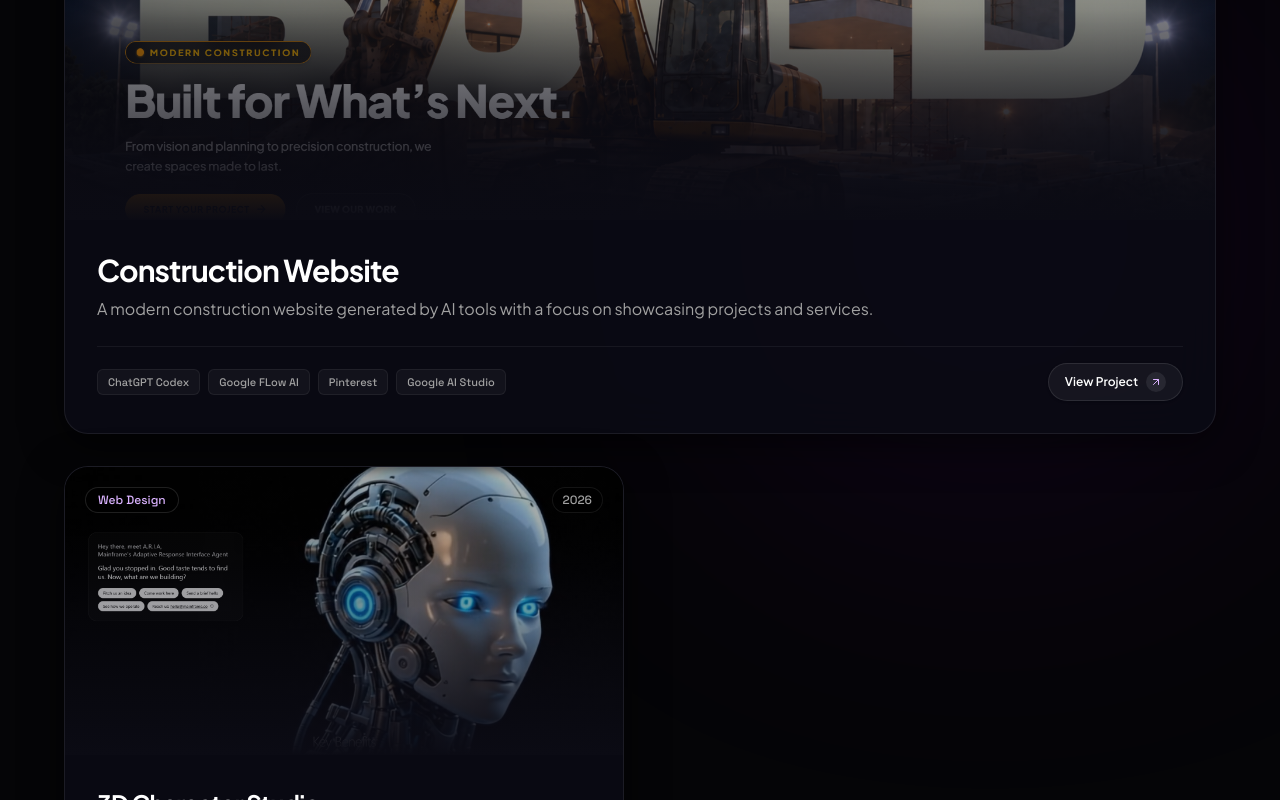
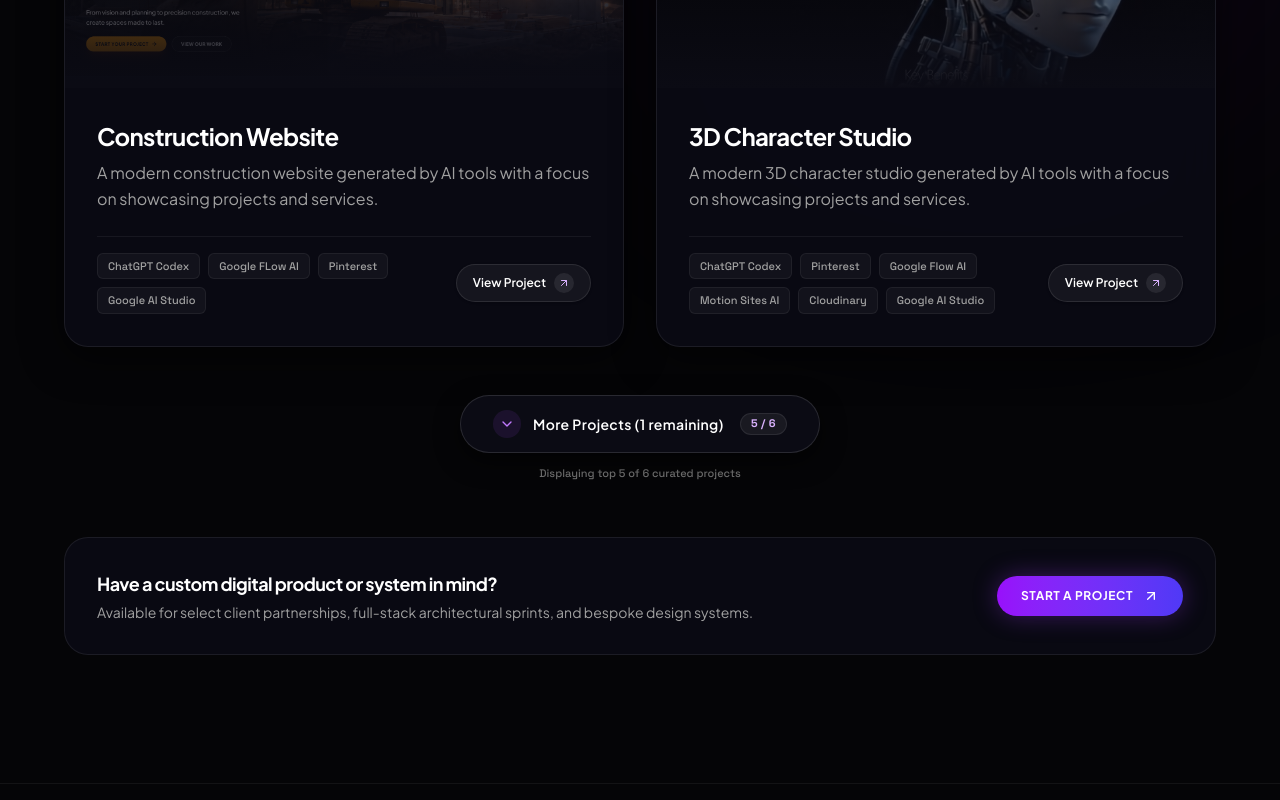
Before and after one commit to dayan11776/Personal-Portfolio, a React (Vite) app: page / in a window 1280 px wide. Shown: the part 5320-6120 px from the top of the page. Built offline with nearby package versions, Linux system fonts and the light colour scheme.

Commit message:
Add new project and cleanup codes

```diff
--- a/package.json
+++ b/package.json
@@ -24,6 +24,8 @@
   },
   "devDependencies": {
     "@types/node": "^22.14.0",
+    "@types/react": "^19.0.10",
+    "@types/react-dom": "^19.0.4",
     "autoprefixer": "^10.4.21",
     "esbuild": "^0.25.0",
     "tailwindcss": "^4.1.14",
--- a/src/components/ContactSection.tsx
+++ b/src/components/ContactSection.tsx
@@ -324,9 +324,9 @@ export const ContactSection: React.FC = () => {
           whileInView={{ opacity: 1, x: 0 }}
           viewport={{ once: true }}
           transition={{ duration: 0.6, delay: 0.15 }}
-          className="lg:col-span-7"
+          className="lg:col-span-7 h-full flex flex-col"
         >
-          <div className="relative p-6 sm:p-8 md:p-10 rounded-3xl bg-[#0b0b14]/90 border border-white/[0.09] backdrop-blur-xl shadow-[0_10px_40px_rgba(0,0,0,0.6)]">
+          <div className="relative p-6 sm:p-8 md:p-10 rounded-3xl bg-[#0b0b14]/90 border border-white/[0.09] backdrop-blur-xl shadow-[0_10px_40px_rgba(0,0,0,0.6)] h-full flex-1 flex flex-col justify-between">
             {/* Subtle Inner Ambient Glow */}
             <div className="absolute top-0 right-0 w-80 h-80 bg-purple-600/10 rounded-full blur-3xl pointer-events-none -z-10" />
 
--- a/src/components/FeaturedProjectsSection.tsx
+++ b/src/components/FeaturedProjectsSection.tsx
@@ -6,6 +6,8 @@ import {
   Filter,
   Layers,
   ExternalLink,
+  ChevronDown,
+  ChevronUp,
 } from "lucide-react";
 import { FEATURED_PROJECTS_SECTION_DATA } from "../data/portfolioData";
 import { FeaturedProject, ProjectCategoryFilter } from "../types";
@@ -15,12 +17,15 @@ interface FeaturedProjectsSectionProps {
   onContactClick: () => void;
 }
 
+const MAX_PROJECTS_DISPLAY = 5;
+
 export const FeaturedProjectsSection: React.FC<
   FeaturedProjectsSectionProps
 > = ({ onSelectProject, onContactClick }) => {
   const [selectedCategory, setSelectedCategory] =
     useState<ProjectCategoryFilter>("All");
   const [hoveredCardId, setHoveredCardId] = useState<string | null>(null);
+  const [showAll, setShowAll] = useState<boolean>(false);
 
   const filteredProjects = FEATURED_PROJECTS_SECTION_DATA.projects.filter(
     (project) => {
@@ -28,6 +33,26 @@ export const FeaturedProjectsSection: React.FC<
       return project.category === selectedCategory;
     },
   );
+
+  const displayedProjects = showAll
+    ? filteredProjects
+    : filteredProjects.slice(0, MAX_PROJECTS_DISPLAY);
+
+  const handleCategoryChange = (category: ProjectCategoryFilter) => {
+    setSelectedCategory(category);
+    setShowAll(false);
+  };
+
+  const handleToggleMore = () => {
+    if (showAll) {
+      setShowAll(false);
+      document
+        .getElementById("projects-heading")
+        ?.scrollIntoView({ behavior: "smooth", block: "start" });
+    } else {
+      setShowAll(true);
+    }
+  };
 
   return (
     <section
@@ -88,11 +113,10 @@ export const FeaturedProjectsSection: React.FC<
         >
           {FEATURED_PROJECTS_SECTION_DATA.categories.map((category) => {
             const isActive = selectedCategory === category;
-
             return (
               <button
                 key={category}
-                onClick={() => setSelectedCategory(category)}
+                onClick={() => handleCategoryChange(category)}
                 className={`relative px-4 sm:px-6 py-2 rounded-full text-xs sm:text-sm font-medium transition-all duration-300 cursor-pointer whitespace-nowrap ${
                   isActive
                     ? "text-white font-semibold"
@@ -113,13 +137,14 @@ export const FeaturedProjectsSection: React.FC<
         </div>
       </motion.div>
 
-      {/* 3. Responsive Project Showcase Grid (First Project Spans 2 Columns for Visual Hierarchy) */}
+      {/* 3. Responsive Project Showcase Grid (Maximum 5 by default; First Project Spans 2 Columns) */}
       <div
         className="grid grid-cols-1 lg:grid-cols-2 gap-8 items-stretch"
         id="featured-projects-grid"
       >
         <AnimatePresence mode="popLayout">
-          {filteredProjects.map((project, index) => {
+          {displayedProjects.map((project, index) => {
+            const isFirst = index === 0;
             const isHovered = hoveredCardId === project.id;
 
             return (
@@ -129,15 +154,11 @@ export const FeaturedProjectsSection: React.FC<
                 initial={{ opacity: 0, y: 25 }}
                 animate={{ opacity: 1, y: 0 }}
                 exit={{ opacity: 0, scale: 0.95 }}
-                transition={{ duration: 0.5, delay: index * 0.1 }}
+                transition={{ duration: 0.5, delay: (index % 5) * 0.08 }}
                 onMouseEnter={() => setHoveredCardId(project.id)}
                 onMouseLeave={() => setHoveredCardId(null)}
                 className={`relative rounded-3xl bg-[#0b0b14]/90 border border-white/[0.08] hover:border-white/[0.22] backdrop-blur-xl transition-all duration-500 overflow-hidden group shadow-[0_10px_40px_rgba(0,0,0,0.6)] flex flex-col justify-between ${
-                  project.colSpan === 2
-                    ? project.colSpan === 2 && selectedCategory === "All"
-                      ? "lg:col-span-2"
-                      : "lg:col-span-1"
-                    : "lg:col-span-1"
+                  isFirst ? "lg:col-span-2" : "lg:col-span-1"
                 }`}
               >
                 {/* Subtle Blue-Purple Accent Glow on Hover */}
@@ -150,11 +171,7 @@ export const FeaturedProjectsSection: React.FC<
                 {/* Top/Visual Container: Image Preview with Dark Gradient Overlay */}
                 <div
                   className={`relative w-full overflow-hidden bg-neutral-950 cursor-pointer ${
-                    project.colSpan === 2
-                      ? project.colSpan === 2 && selectedCategory === "All"
-                        ? "h-72 sm:h-96 md:h-[420px]"
-                        : "h-64 sm:h-72"
-                      : "h-64 sm:h-72"
+                    isFirst ? "h-72 sm:h-96 md:h-[420px]" : "h-64 sm:h-72"
                   }`}
                   onClick={() => onSelectProject(project)}
                 >
@@ -193,11 +210,8 @@ export const FeaturedProjectsSection: React.FC<
                       <h3
                         onClick={() => onSelectProject(project)}
                         className={`font-display font-bold text-white group-hover:text-purple-100 transition-colors cursor-pointer ${
-                          project.colSpan === 2
-                            ? project.colSpan === 2 &&
-                              selectedCategory === "All"
-                              ? "text-2xl sm:text-3xl"
-                              : "text-xl sm:text-2xl"
+                          isFirst
+                            ? "text-2xl sm:text-3xl"
                             : "text-xl sm:text-2xl"
                         }`}
                       >
@@ -244,6 +258,47 @@ export const FeaturedProjectsSection: React.FC<
         </AnimatePresence>
       </div>
 
+      {/* 4. "More Projects" Action Button */}
+      {filteredProjects.length > MAX_PROJECTS_DISPLAY && (
+        <motion.div
+          initial={{ opacity: 0, y: 15 }}
+          animate={{ opacity: 1, y: 0 }}
+          transition={{ duration: 0.4 }}
+          className="mt-12 flex flex-col items-center justify-center gap-3"
+        >
+          <button
+            onClick={handleToggleMore}
+            id="featured-projects-more-btn"
+            aria-expanded={showAll}
+            className="group relative inline-flex items-center gap-3 px-8 py-3.5 rounded-full bg-[#0d0d17]/90 hover:bg-[#151525] border border-white/[0.12] hover:border-purple-400/50 text-white text-xs sm:text-sm font-semibold tracking-wide transition-all duration-300 shadow-[0_8px_25px_rgba(0,0,0,0.6)] hover:shadow-[0_0_30px_rgba(147,51,234,0.3)] cursor-pointer"
+          >
+            <div className="p-1.5 rounded-full bg-purple-500/10 text-purple-400 group-hover:bg-purple-500/20 transition-colors">
+              {showAll ? (
+                <ChevronUp className="w-4 h-4 transition-transform duration-300 group-hover:-translate-y-0.5" />
+              ) : (
+                <ChevronDown className="w-4 h-4 transition-transform duration-300 group-hover:translate-y-0.5" />
+              )}
+            </div>
+            <span>
+              {showAll
+                ? "Show Less Projects"
+                : `More Projects (${filteredProjects.length - MAX_PROJECTS_DISPLAY} remaining)`}
+            </span>
+            <span className="ml-1 px-2.5 py-0.5 rounded-full bg-white/[0.06] border border-white/[0.08] text-[11px] font-mono-accent text-purple-300">
+              {showAll
+                ? `${filteredProjects.length} / ${filteredProjects.length}`
+                : `${MAX_PROJECTS_DISPLAY} / ${filteredProjects.length}`}
+            </span>
+          </button>
+
+          <p className="text-[11px] font-mono-accent text-neutral-500">
+            {showAll
+              ? `Displaying all ${filteredProjects.length} curated projects`
+              : `Displaying top ${MAX_PROJECTS_DISPLAY} of ${filteredProjects.length} curated projects`}
+          </p>
+        </motion.div>
+      )}
+
       {/* Bottom Exploration Banner */}
       <motion.div
         initial={{ opacity: 0, y: 20 }}
--- a/src/data/portfolioData.ts
+++ b/src/data/portfolioData.ts
@@ -95,6 +95,7 @@ import PersonalDashboard from "../assets/images/PersonalDashboard.png";
 import Acer from "../assets/images/Acer.png";
 import Construction from "../assets/images/Construction.png";
 import Robot from "../assets/images/Robot.png";
+import SneakerShoes from "../assets/images/SneakerShoes.png";
 import { col } from "motion/react-client";
 
 export const HERO_IMAGES = {
@@ -105,6 +106,7 @@ export const HERO_IMAGES = {
   Acer: Acer,
   Construction: Construction,
   Robot: Robot,
+  SneakerShoes: SneakerShoes,
 };
 
 export const ABOUT_DATA = {
@@ -274,7 +276,7 @@ export const FEATURED_PROJECTS_SECTION_DATA = {
       featured: true,
       link: "https://fs9-coral.vercel.app/",
       github: "https://github.com/dayan11776/fs9_training",
-      colSpan: 2, // This project spans 2 columns in the grid
+      // colSpan: 2, // This project spans 2 columns in the grid
     },
     {
       id: "personal-dashboard",
@@ -296,7 +298,7 @@ export const FEATURED_PROJECTS_SECTION_DATA = {
       featured: true,
       link: "https://productivity-dashboard-liard.vercel.app/",
       github: "https://github.com/dayan11776/Productivity-Dashboard",
-      colSpan: 1, // This project spans 2 columns in the grid
+      // colSpan: 1, // This project spans 2 columns in the grid
     },
     {
       id: "Acer Predator Laptop",
@@ -317,7 +319,7 @@ export const FEATURED_PROJECTS_SECTION_DATA = {
       featured: false,
       link: "https://scrollable-animation-laptop.vercel.app/",
       github: "https://github.com/dayan11776/Scrollable-animation-Laptop",
-      colSpan: 1, // This project spans 1 column in the grid
+      // colSpan: 1, // This project spans 1 column in the grid
     },
     {
       id: "Construction",
@@ -338,7 +340,7 @@ export const FEATURED_PROJECTS_SECTION_DATA = {
       featured: false,
       link: "https://construction-puce-one.vercel.app/",
       github: "https://github.com/dayan11776/Construction",
-      colSpan: 2, // This project spans 1 column in the grid
+      // colSpan: 2, // This project spans 1 column in the grid
     },
     {
       id: "3D Character Studio",
@@ -361,7 +363,23 @@ export const FEATURED_PROJECTS_SECTION_DATA = {
       featured: false,
       link: "https://3-d-character-studio-blush.vercel.app/",
       github: "https://github.com/dayan11776/3D-Character-Studio",
-      colSpan: 1, // This project spans 1 column in the grid
+      // colSpan: 1, // This project spans 1 column in the grid
+    },
+    {
+      id: "Sneakers Collection",
+      title: "Sneakers Collection",
+      subtitle:
+        "A sneaker shopping experience with an add-to-cart feature powered by React UseContext and useReducer",
+      category: "Web Design" as const,
+      year: "2026",
+      description:
+        "is a React shopping page that displays sneakers with product images, brands, prices, and ratings. Customers can add shoes to their cart and see the cart count update. The cart uses React UseContext to share its state across components and UseReducer to manage cart actions.",
+      image: SneakerShoes,
+      tags: ["Vite React", "Javascript", "Google Flow AI", "ChatGPT Codex"],
+      featured: false,
+      link: "https://sneaker-checkout-git-main-dayan11776s-projects.vercel.app/",
+      github: "https://github.com/dayan11776/3D-Character-Studio",
+      // colSpan: 1, // This project spans 1 column in the grid
     },
   ],
 };
--- a/src/types.ts
+++ b/src/types.ts
@@ -6,13 +6,17 @@ export interface NavItem {
 
 export type VisualType = '3d' | 'portrait';
 
-export type ProjectCategoryFilter = 'All' | 'Web Design' | 'Development' | 'Branding';
+export type ProjectCategoryFilter =
+  | 'All'
+  | 'Web Design'
+  | 'E-Commerce'
+  | 'Dashboard';
 
 export interface FeaturedProject {
   id: string;
   title: string;
   subtitle: string;
-  category: 'Web Design' | 'Development' | 'Branding';
+  category: 'Web Design' | 'E-Commerce' | 'Dashboard';
   year: string;
   description: string;
   detailedDescription?: string;
```
Also changed, not shown: src/components/ContactModal.tsx (+5 -2 lines), src/assets/images/SneakerShoes.png (added), 1 other file (tests, documents, lock files or other folders).
